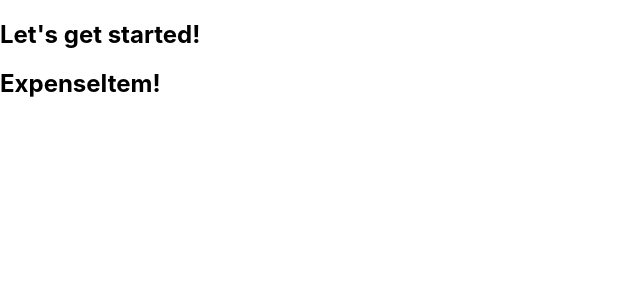
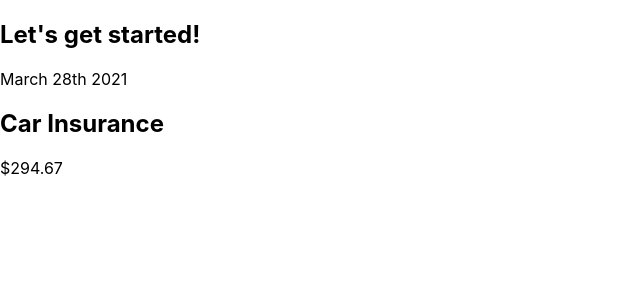
Before and after one commit to esrauluturk/React, a React (Create React App) app in the folder react-complete-guide/: page / in a window 1280 px wide. Shown: the top 300 px of the page, without its empty margins (0-640 px from the left). Built offline with nearby package versions, Linux system fonts and the light colour scheme.

Commit message:
Daha fazla div ile complex bir compoenent oluşturuldu

```diff
--- a/react-complete-guide/src/components/ExpenseItem.js
+++ b/react-complete-guide/src/components/ExpenseItem.js
@@ -1,4 +1,14 @@
 function ExpenseItem(){
-    return <h2>ExpenseItem!</h2>
+    return(
+        <div>
+            <div>March 28th 2021</div>
+            <div>
+                <h2>Car Insurance</h2>
+                <div>$294.67</div>
+            </div>
+        </div>
+
+
+    );
 }
 export default ExpenseItem;
```
